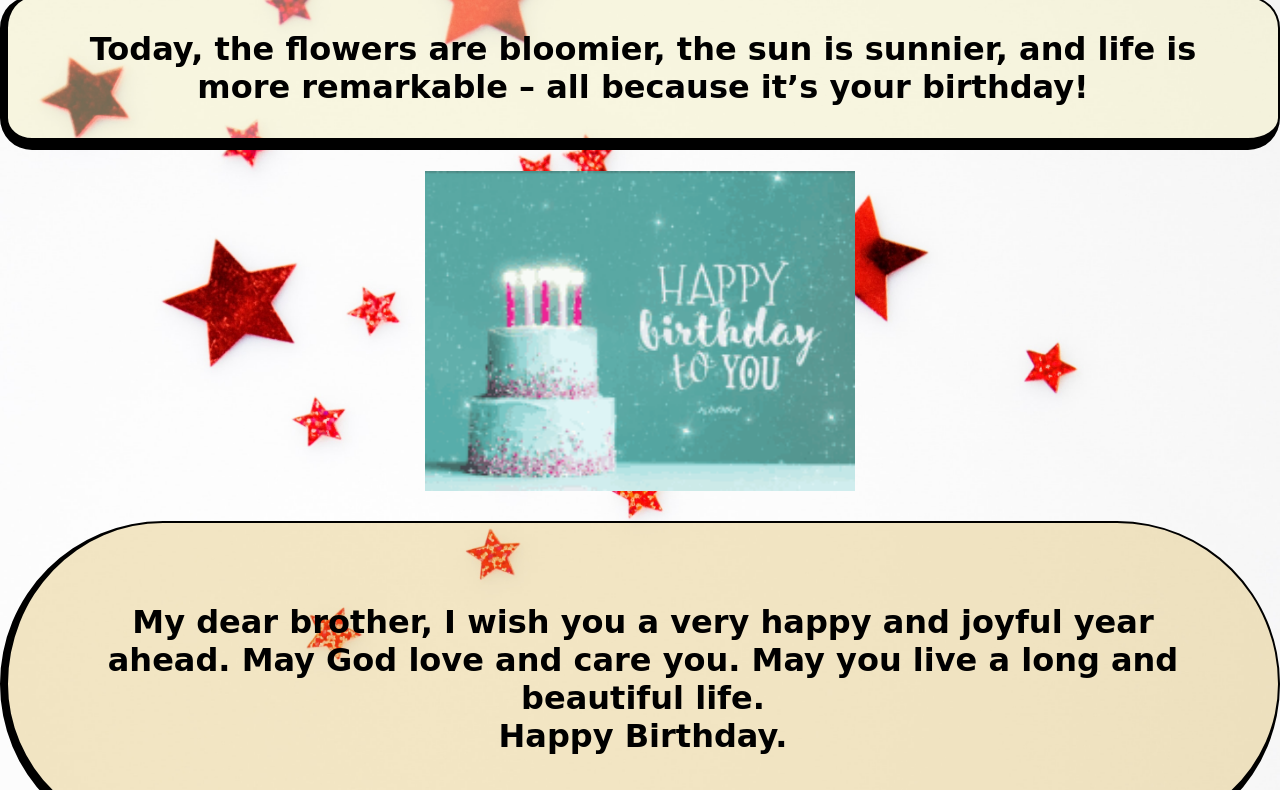
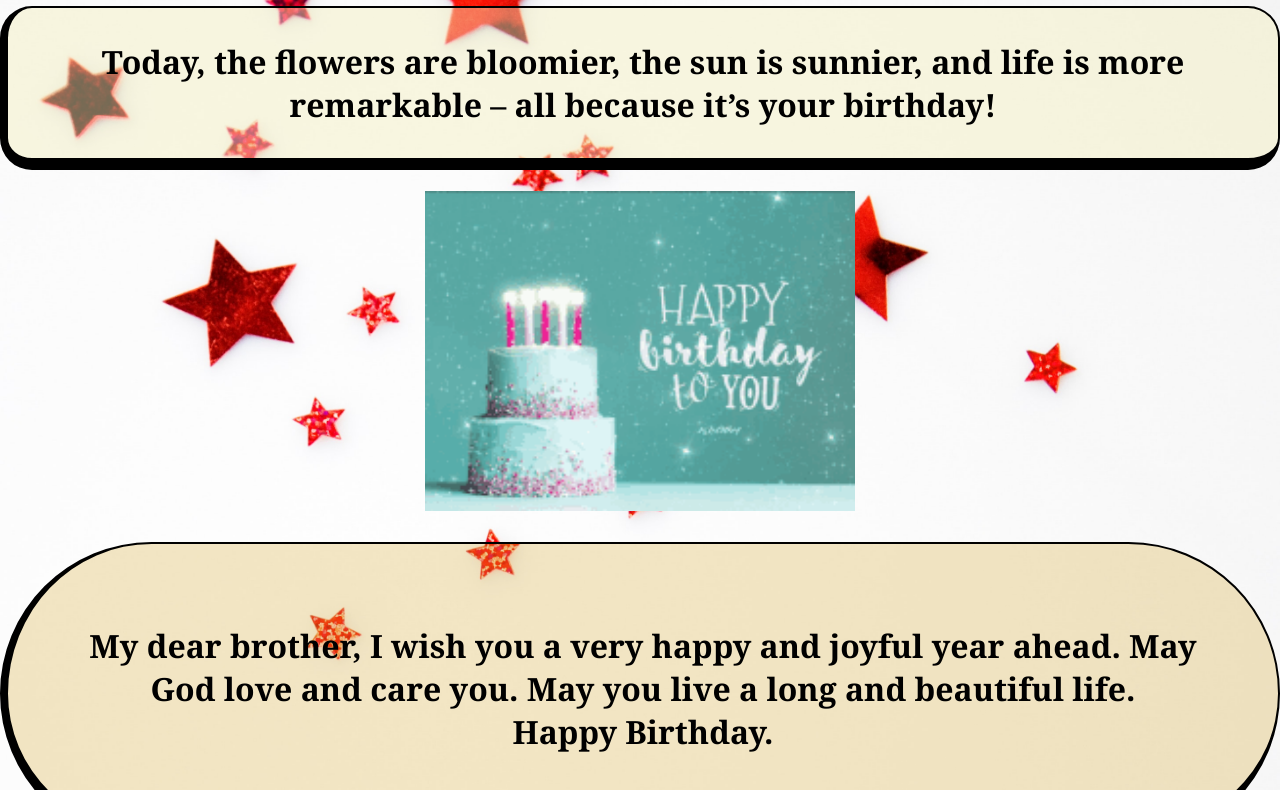
Before and after one commit to roht2103/birthday-present, a plain HTML site: page wishpage.html in a window 1280 px wide. Shown: the part 155-945 px from the top of the page. Drawn offline with Linux system fonts and the light colour scheme.

Commit message:
changed font

```diff
--- a/wishpage.html
+++ b/wishpage.html
@@ -11,7 +11,7 @@
         align-items: center;
         background-image: url("birthday 3.jpg");
         background-size: cover;
-        font-family: cursive;
+        font-family: Cambria, Cochin, Georgia, Times, "Times New Roman", serif;
         margin: 0%;
         padding-top: 2rem;
       }
```
